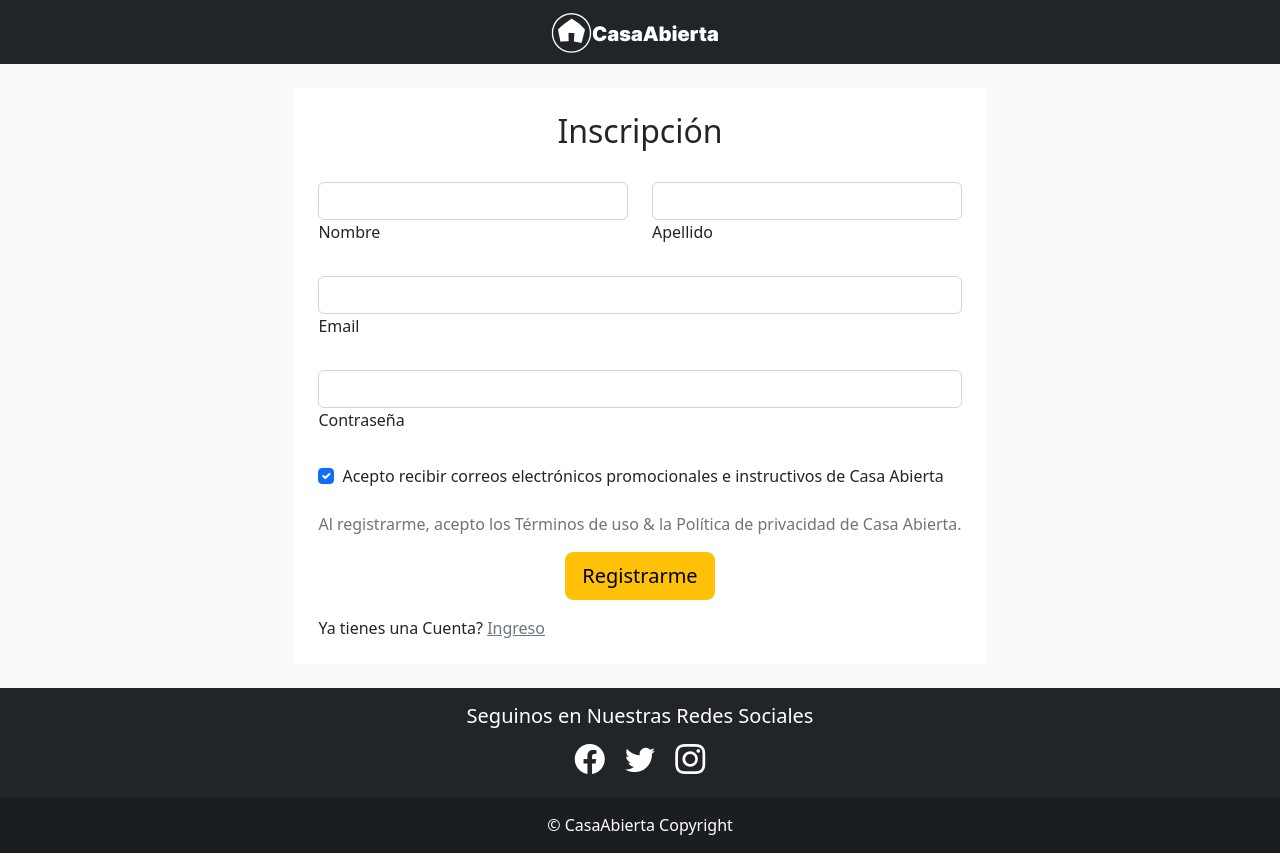
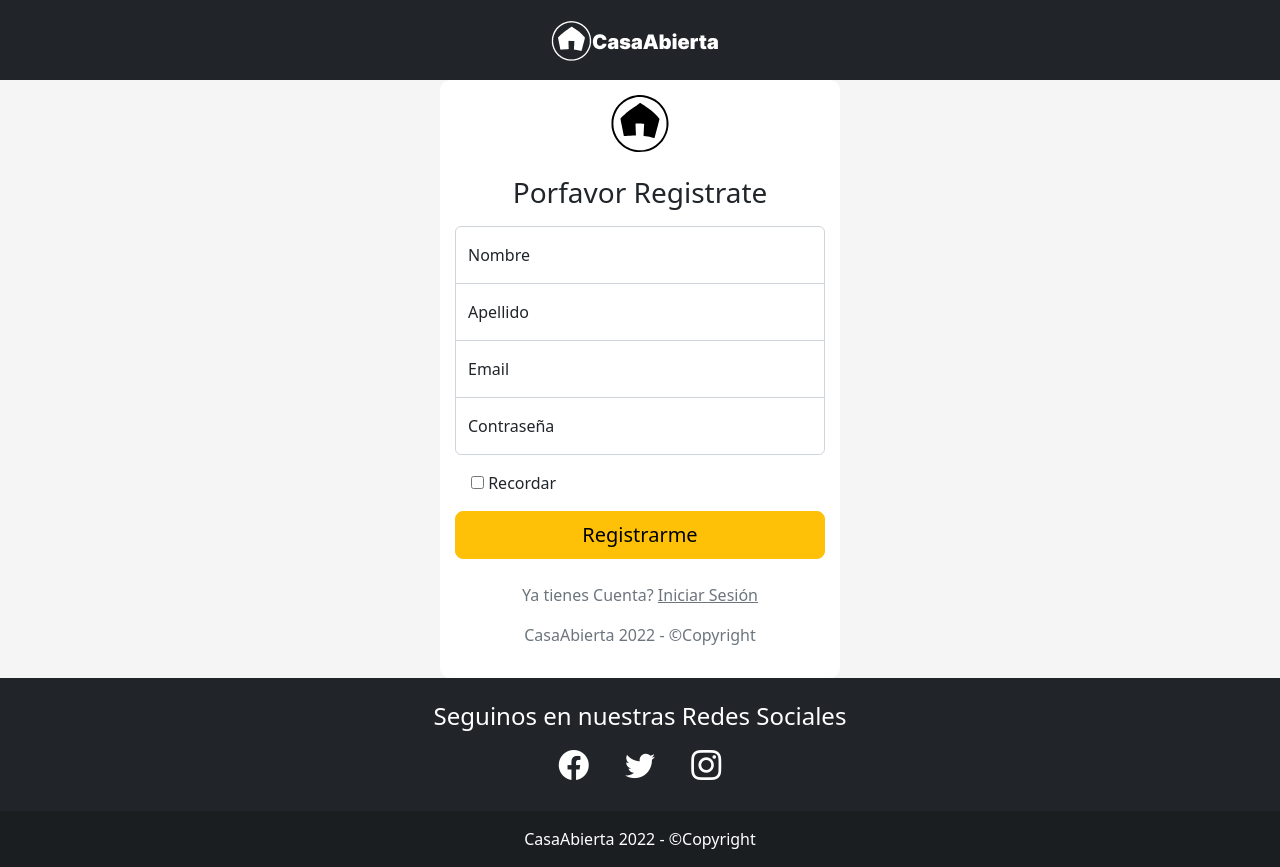
Before and after one commit to NahuiGon/CasaAbierta, a PHP site: page /register.html in a window 1280 px wide. Run offline with PHP 8.4, Linux system fonts and the light colour scheme.

Commit message:
Agregando register

```diff
--- a/css/signin.css
+++ b/css/signin.css
@@ -8,7 +8,7 @@ body {
 }
 
 .form-signin {
-  max-width: 330px;
+  max-width: 400px;
   padding: 15px;
   background: white;
   border-radius: 10px;
@@ -18,10 +18,26 @@ body {
   z-index: 2;
 }
 
+.lastname {
+  margin-bottom: -1px;
+  border-bottom-right-radius: 0;
+  border-bottom-left-radius: 0;
+  border-top-left-radius: 0;
+  border-top-right-radius: 0;
+}
+
+.name{
+  margin-bottom: -1px;
+  border-bottom-right-radius: 0;
+  border-bottom-left-radius: 0;
+}
+
 .form-signin input[type="email"] {
   margin-bottom: -1px;
   border-bottom-right-radius: 0;
   border-bottom-left-radius: 0;
+  border-top-left-radius: 0;
+  border-top-right-radius: 0;
 }
 
 .form-signin input[type="password"] {
--- a/login.html
+++ b/login.html
@@ -70,7 +70,7 @@
   <body class="d-flex flex-column h-100 text-center">
     <header>
       <nav class="navbar navbar-expand-md navbar-dark bg-dark">
-        <div class="container">
+        <div class="container justify-content-center">
           <a class="navbar-brand" href="index.html">
             <img src="img/logo_home.png" alt="" class="d-inline-block align-text-top img">
           </a>
@@ -97,7 +97,8 @@
           </label>
         </div>
         <button class="w-100 btn btn-lg btn-custom" type="submit">Inciar Sesión</button>
-        <p class="mt-5 mb-3 text-muted">&copy; 2022</p>
+        <p class="mt-4 mb-3 text-muted">Aun no tienes Cuenta? <a href="register.html" class="text-muted">Registrate</a></p>
+        <p class="mt-3 mb-3 text-muted">CasaAbierta 2022 - &copy;Copyright</p>
       </form>
     </main>
 
--- a/register.html
+++ b/register.html
@@ -1,93 +1,130 @@
-<!DOCTYPE html>
+<!doctype html>
 <html lang="es">
   <head>
-    <meta charset="UTF-8">
-    <meta http-equiv="X-UA-Compatible" content="IE=edge">
-    <meta name="viewport" content="width=device-width, initial-scale=1.0">
-    <title>Casa Abierta</title>
+    <meta charset="utf-8">
+    <meta name="viewport" content="width=device-width, initial-scale=1">
+    <meta name="description" content="">
+    <meta name="author" content="Mark Otto, Jacob Thornton, and Bootstrap contributors">
+    <meta name="generator" content="Hugo 0.98.0">
+    <title>Register CasaAbierta</title>
+
     <link href="https://cdn.jsdelivr.net/npm/bootstrap@5.2.0-beta1/dist/css/bootstrap.min.css" rel="stylesheet" integrity="sha384-0evHe/X+R7YkIZDRvuzKMRqM+OrBnVFBL6DOitfPri4tjfHxaWutUpFmBp4vmVor" crossorigin="anonymous">
     <link rel="stylesheet" href="https://cdn.jsdelivr.net/npm/bootstrap-icons@1.8.3/font/bootstrap-icons.css">
+
+    <style>
+      .bd-placeholder-img {
+        font-size: 1.125rem;
+        text-anchor: middle;
+        -webkit-user-select: none;
+        -moz-user-select: none;
+        user-select: none;
+      }
+
+      @media (min-width: 768px) {
+        .bd-placeholder-img-lg {
+          font-size: 3.5rem;
+        }
+      }
+
+      .b-example-divider {
+        height: 3rem;
+        background-color: rgba(0, 0, 0, .1);
+        border: solid rgba(0, 0, 0, .15);
+        border-width: 1px 0;
+        box-shadow: inset 0 .5em 1.5em rgba(0, 0, 0, .1), inset 0 .125em .5em rgba(0, 0, 0, .15);
+      }
+
+      .b-example-vr {
+        flex-shrink: 0;
+        width: 1.5rem;
+        height: 100vh;
+      }
+
+      .bi {
+        vertical-align: -.125em;
+        fill: currentColor;
+      }
+
+      .nav-scroller {
+        position: relative;
+        z-index: 2;
+        height: 2.75rem;
+        overflow-y: hidden;
+      }
+
+      .nav-scroller .nav {
+        display: flex;
+        flex-wrap: nowrap;
+        padding-bottom: 1rem;
+        margin-top: -1px;
+        overflow-x: auto;
+        text-align: center;
+        white-space: nowrap;
+        -webkit-overflow-scrolling: touch;
+      }
+    </style>
+
+    <link href="css/signin.css" rel="stylesheet">
     <link rel="stylesheet" href="css/styles.css">
-
   </head>
-<body>
-    <div class="container-fluid p-0 bg-light vh-100">
-        <nav class="navbar navbar-expand-md navbar-dark bg-dark p-0">
-            <div class="container d-flex justify-content-center">
-                <a class="navbar-brand" href="/index.html">
-                    <img src="/img/logo_home.png" alt="" class="d-inline-block align-text-top img">
+  <body class="d-flex flex-column h-100 text-center">
+    <header>
+      <nav class="navbar navbar-expand-md navbar-dark bg-dark">
+        <div class="container justify-content-center">
+          <a class="navbar-brand" href="index.html">
+            <img src="img/logo_home.png" alt="" class="d-inline-block align-text-top img">
           </a>
         </div>
       </nav>
-        <div class="container">
-            <div class="d-flex flex-column justify-content-center align-items-center">
-                <div class="col">
-                    <form class="mt-4 mb-4 content p-4">
-                        <div class="row mb-4">
-                            <h2 class="text-center">Inscripción</h2>
+    </header>
+    <main class="form-signin w-100 m-auto">
+      <form>
+        <img class="mb-4" src="img/logo.svg" alt="" width="72" height="57">
+        <h1 class="h3 mb-3 fw-normal">Porfavor Registrate</h1>
+        <div class="form-floating">
+          <input type="text" class="form-control name" id="floatingText" placeholder="Nombre">
+          <label for="floatingInput">Nombre</label>
         </div>
-                        <div class="row mb-4">
-                            <div class="col">
-                                <div class="form-outline">
-                                    <input type="text" id="form3Example1" class="form-control" />
-                                    <label class="form-label" for="form3Example1">Nombre</label>
+        <div class="form-floating">
+          <input type="text" class="form-control lastname" id="floatingText" placeholder="Apellido">
+          <label for="floatingInput">Apellido</label>
         </div>
+        <div class="form-floating">
+          <input type="email" class="form-control" id="floatingInput" placeholder="email@example.com">
+          <label for="floatingInput">Email</label>
         </div>
-                            <div class="col">
-                                <div class="form-outline">
-                                    <input type="text" id="form3Example2" class="form-control" />
-                                    <label class="form-label" for="form3Example2">Apellido</label>
+        <div class="form-floating">
+          <input type="password" class="form-control" id="floatingPassword" placeholder="Contraseña">
+          <label for="floatingPassword">Contraseña</label>
         </div>
-                            </div>
-                        </div>
-                        <div class="form-outline mb-4">
-                            <input type="email" id="form3Example3" class="form-control" />
-                            <label class="form-label" for="form3Example3">Email</label>
-                        </div>
-                        <div class="form-outline mb-4">
-                            <input type="password" id="form3Example4" class="form-control" />
-                            <label class="form-label" for="form3Example4">Contraseña</label>
-                        </div>
-                        <div class="form-check mb-4">
-                            <input class="form-check-input me-1" type="checkbox" value="" id="form2Example33" checked />
-                            <label class="form-check-label" for="form2Example33">
-                            Acepto recibir correos electrónicos promocionales e instructivos de Casa Abierta
+
+        <div class="checkbox d-flex m-3 justify-content-start">
+          <label>
+            <input type="checkbox" value="remember-me"> Recordar
           </label>
         </div>
-                        <p class="text-muted text-center">
-                            Al registrarme, acepto los Términos de uso & la Política de privacidad de Casa Abierta.
-                        </p>
-                        <div class="d-flex justify-content-center">
-                            <button type="submit" class="btn btn-lg btn-custom mb-3">Registrarme</button>
-                        </div>
-                        <div>
-                            Ya tienes una Cuenta? <a class="text-muted" href="/login.html">Ingreso</a>
-                        </div>
+        <button class="w-100 btn btn-lg btn-custom" type="submit">Registrarme</button>
+        <p class="mt-4 mb-3 text-muted">Ya tienes Cuenta? <a href="login.html" class="text-muted">Iniciar Sesión</a></p>
+        <p class="mt-3 mb-3 text-muted">CasaAbierta 2022 - &copy;Copyright</p>
       </form>
-                    </div>
-                </div>
-            </div>
+    </main>
 
-            <!-- Footer -->
-            <footer class="bg-dark text-center text-white">
-                <div class="container p-3">
+    <!-- FOOTER -->
+    <footer class="container-fluid bg-dark text-center text-white p-0">
+      <div class="container p-4">
+        <h4>Seguinos en nuestras Redes Sociales</h4>
         <section>
-                        <h5 class="mb-2">Seguinos en Nuestras Redes Sociales</h5>
-                        <a class="m-2 social-icon" href="#!"><i class="bi bi-facebook"></i></a>
+            <a class="m-3 social-icon" href="#!"><i class="bi bi-facebook"></i></a>
 
-                        <a class="m-2 social-icon" href="#!"><i class="bi bi-twitter"></i></a>
+            <a class="m-3 social-icon" href="#!"><i class="bi bi-twitter"></i></a>
 
-                        <a class="m-2 social-icon" href="#!"><i class="bi bi-instagram"></i></a>
+            <a class="m-3 social-icon" href="#!"><i class="bi bi-instagram"></i></a>
         </section>
     </div>
     <!-- Copyright -->
     <div class="text-center p-3" style="background-color: rgba(0, 0, 0, 0.2);">
-                © CasaAbierta Copyright
+    CasaAbierta 2022 - ©Copyright
     </div>
-            </footer>
-        </div>
-    </div>
-
 
     <script src="https://code.jquery.com/jquery-3.6.0.min.js" integrity="sha256-/xUj+3OJU5yExlq6GSYGSHk7tPXikynS7ogEvDej/m4=" crossorigin="anonymous"></script>
     <script src="https://cdn.jsdelivr.net/npm/bootstrap@5.2.0-beta1/dist/js/bootstrap.bundle.min.js" integrity="sha384-pprn3073KE6tl6bjs2QrFaJGz5/SUsLqktiwsUTF55Jfv3qYSDhgCecCxMW52nD2" crossorigin="anonymous"></script>
```
Lines whose indentation alone changed are shown as unchanged.
